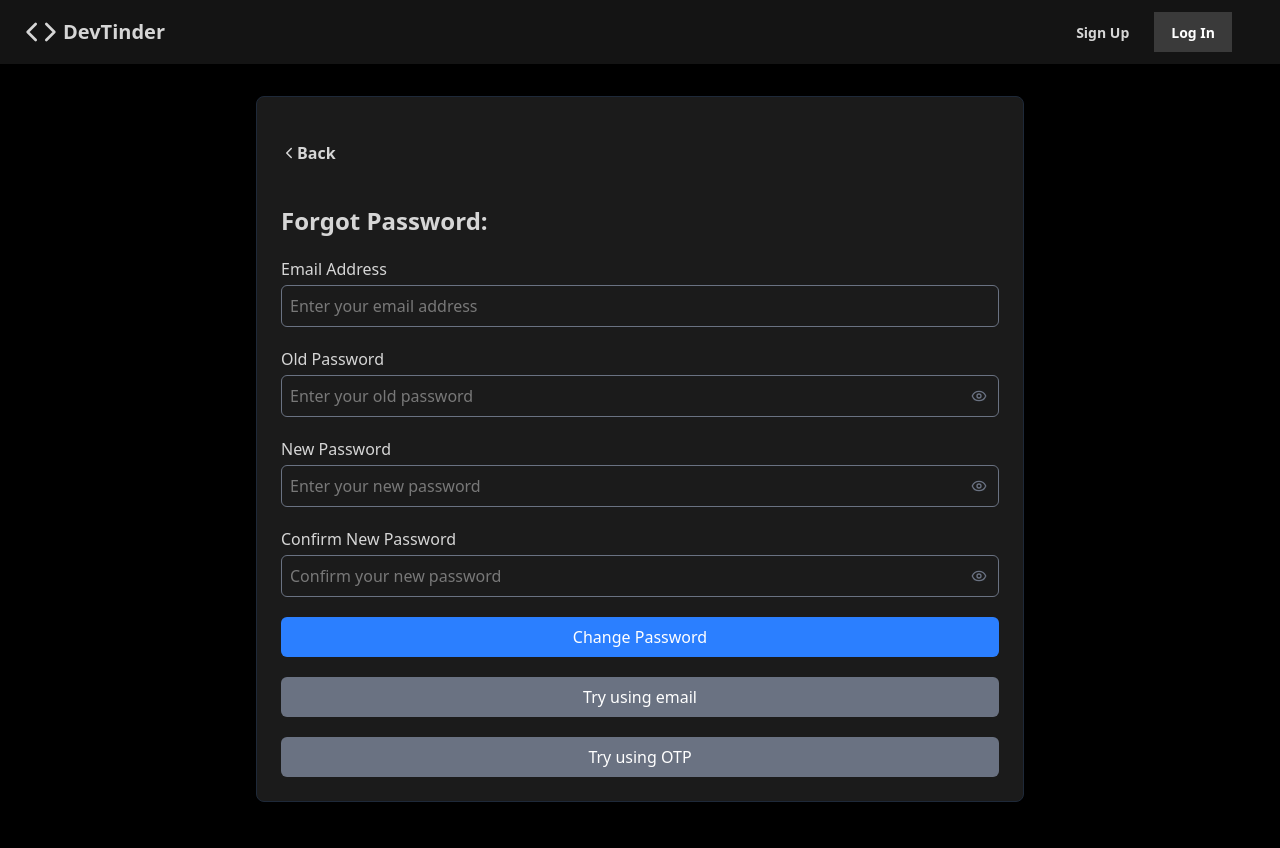
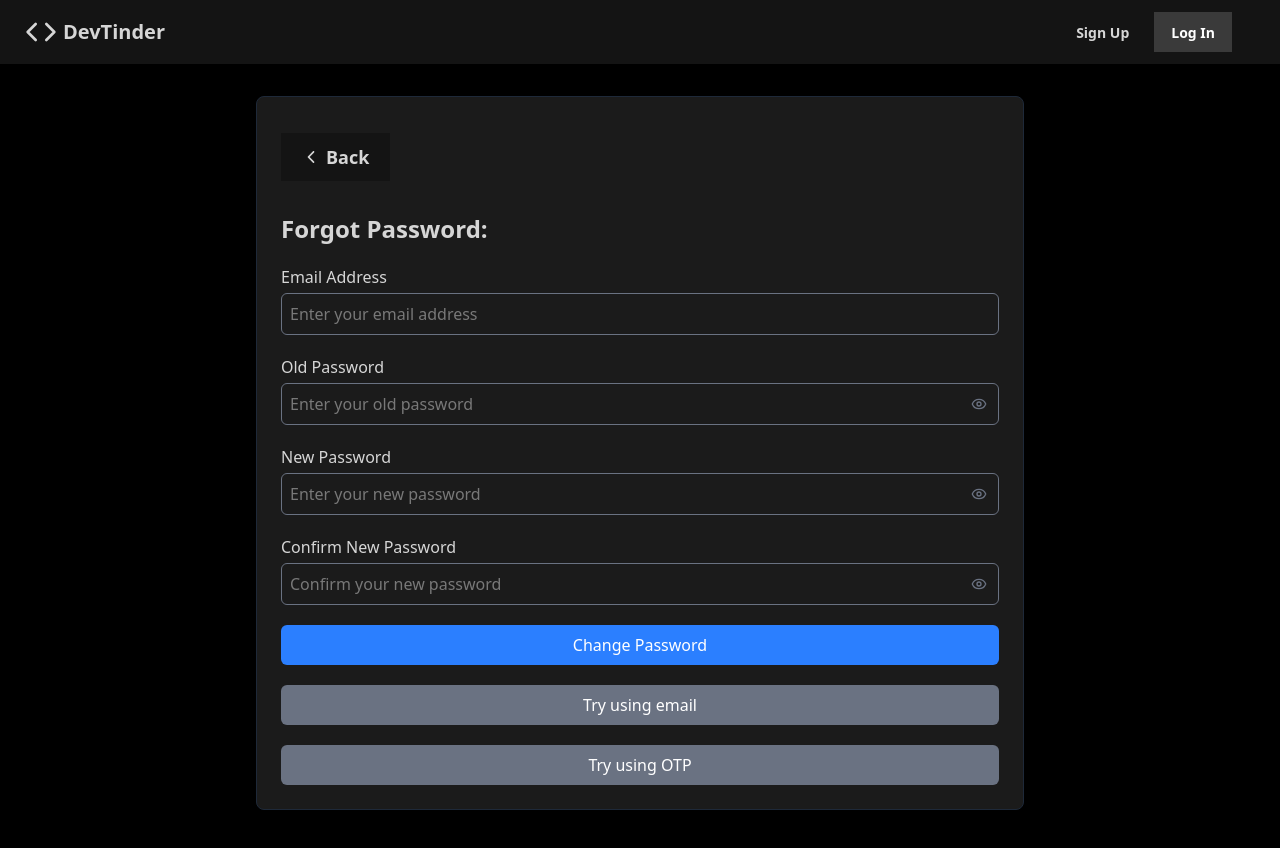
Before and after one commit to lakshyakumar90/DevTinderWeb, a React (Vite) app: page /edit/password in a window 1280 px wide. Shown: the top 848 px of the page. Built offline with nearby package versions, Linux system fonts and the light colour scheme.

Commit message:
minor styling changes

```diff
--- a/package.json
+++ b/package.json
@@ -21,6 +21,7 @@
     "react-icons": "^5.4.0",
     "react-redux": "^9.2.0",
     "react-router-dom": "^7.1.5",
+    "socket.io-client": "^4.8.1",
     "tailwindcss": "^4.0.4"
   },
   "devDependencies": {
--- a/src/components/AfterLogin/BackRoute.jsx
+++ b/src/components/AfterLogin/BackRoute.jsx
@@ -5,14 +5,11 @@ import { useNavigate } from "react-router-dom";
 const BackRoute = () => {
   const navigate = useNavigate();
   return (
-    <div
-      className="flex items-center justify-between space-x-4 select-none my-5"
-      onClick={() => navigate(-1)}
-    >
-      <div className="flex items-center hover:text-gray-500 cursor-pointer">
+    <div className="select-none my-3" onClick={() => navigate(-1)}>
+      <button className="btn btn-xs sm:btn-sm md:btn-md lg:btn-lg">
         <IoIosArrowBack />
-        <button className="text-md font-semibold cursor-pointer">Back</button>
-      </div>
+        Back
+      </button>
     </div>
   );
 };
--- a/src/components/AfterLogin/SingleConnection.jsx
+++ b/src/components/AfterLogin/SingleConnection.jsx
@@ -1,5 +1,5 @@
 import React from "react";
-import { useNavigate } from "react-router-dom";
+import { Link, useNavigate } from "react-router-dom";
 
 const SingleConnection = ({ user }) => {
   const navigate = useNavigate();
@@ -26,27 +26,36 @@ const SingleConnection = ({ user }) => {
   };
 
   return (
-    <div
+    <div className="flex items-center space-x-4 select-none py-5 px-5 rounded-xl hover:bg-base-200">
+      <img
         onClick={handleProfileClick}
-      className="flex items-center space-x-4 select-none py-5 px-5 rounded-xl cursor-pointer hover:bg-base-200"
-    >
-      <img
         src={profilePicture}
         alt={firstName}
-        className="w-12 h-12 rounded-full"
+        className="w-12 h-12 rounded-full cursor-pointer"
       />
-      <div className="flex flex-col">
+      <div className="flex items-center justify-between w-full">
+        <div
+          className="flex flex-col cursor-pointer"
+          onClick={handleProfileClick}
+        >
           <h3 className="text-md font-semibold">
             {lastName ? firstName + " " + lastName : firstName}
           </h3>
           <p className="text-gray-400 text-sm">
             {profileSummary.length > 50
               ? profileSummary.slice(0, 50) + "..."
-            : profileSummary.charAt(0).toUpperCase() + profileSummary.slice(1)}
+              : profileSummary.charAt(0).toUpperCase() +
+                profileSummary.slice(1)}
             <br />({" "}
-          {experienceLevel.charAt(0).toUpperCase() + experienceLevel.slice(1)} )
+            {experienceLevel.charAt(0).toUpperCase() + experienceLevel.slice(1)}{" "}
+            )
           </p>
-        {education && <p className="text-gray-400 text-sm">{education}</p>}
+        </div>
+        <Link to={`/chat/${_id}`}>
+          <button className="btn btn-xs sm:btn-sm md:btn-md lg:btn-lg bg-slate-700 rounded-md">
+            Message
+          </button>
+        </Link>
       </div>
     </div>
   );
--- a/src/components/Login & Signup/Login.jsx
+++ b/src/components/Login & Signup/Login.jsx
@@ -17,7 +17,7 @@ const Login = () => {
   };
 
   return (
-    <div className="flex items-center justify-center min-h-screen text-gray-400">
+    <div className="flex items-center justify-center h-[100dvh] text-gray-400">
       <Toaster position="top-center" />
       <div className="w-full max-w-md p-8 rounded-lg shadow-lg bg-base-200">
         <h2 className="text-2xl font-bold text-center text-gray-200">Login</h2>
```
Also changed, not shown: 1 other file (tests, documents, lock files or other folders). Lines whose indentation alone changed are shown as unchanged.
